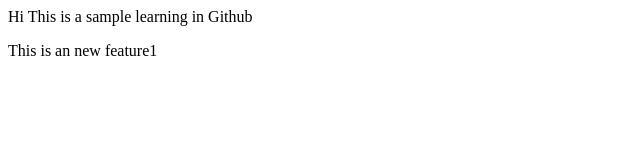
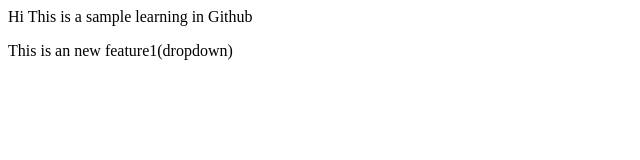
Before and after one commit to Tejakusu2367/LocalRepo, a plain HTML site: page index.html in a window 1280 px wide. Shown: the full height of the page, 0-640 px from the left. Drawn offline with Linux system fonts and the light colour scheme.

Commit message:
Feature1

```diff
--- a/index.html
+++ b/index.html
@@ -1,2 +1,2 @@
 <p>Hi This is a sample learning in Github</p>
-<p>This is an new feature1</p>
+<p>This is an new feature1(dropdown)</p>
```
